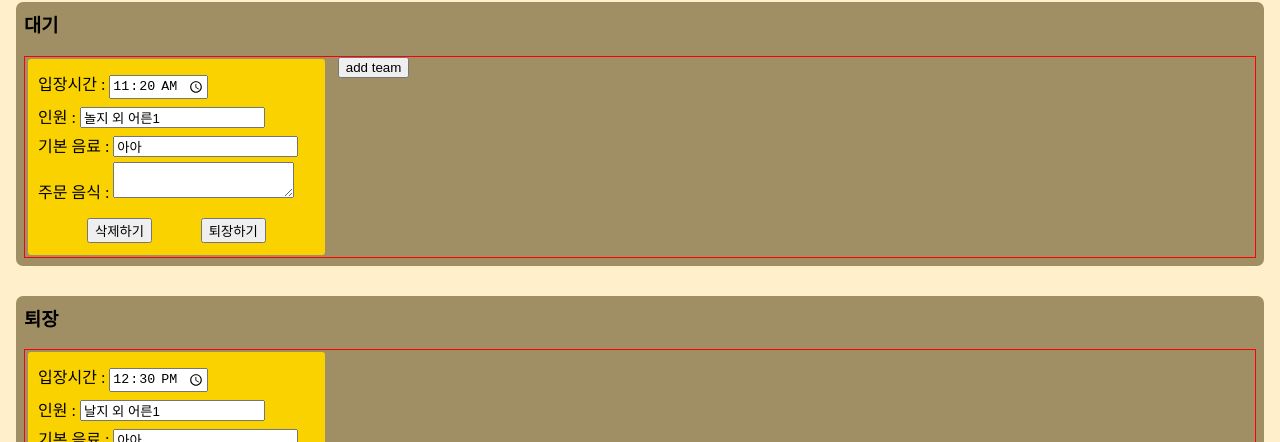
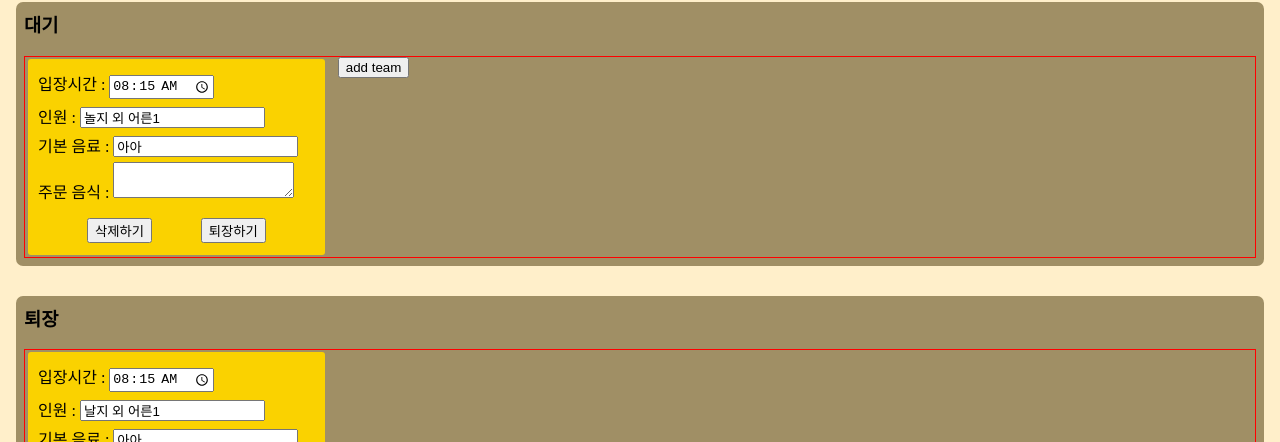
Before and after one commit to nulzi/CafeMemo_FE, a React (Create React App) app: page / in a window 1280 px wide. Shown: the part 954-1396 px from the top of the page. Built offline with nearby package versions, Linux system fonts and the light colour scheme.

Commit message:
Mod : arriveTime, exitTime's type change - type change string to number
becauseof using Date()

```diff
--- a/src/components/AddButton/AddButton.tsx
+++ b/src/components/AddButton/AddButton.tsx
@@ -23,15 +23,13 @@ const AddButton: FC<TAddButtonProps> = ({ type, teamType, tableName }) => {
     );
   };
   const handleAddTeam = () => {
-    const date = new Date();
-
     dispatch(
       addTeam({
         teamType,
         team: {
-          teamId: `team-${date}`,
+          teamId: `team-${Date.now()}`,
           teamType,
-          arriveTime: getFormattedTime(),
+          arriveTime: Date.now(),
           member: "",
           defaultDrink: "",
           orders: "",
--- a/src/components/Team/Team.tsx
+++ b/src/components/Team/Team.tsx
@@ -2,6 +2,7 @@ import React, { ChangeEvent, FC, useState } from "react";
 import { ITeam } from "../../types";
 import { useTypedDispatch } from "../../hooks/redux";
 import { deleteTeam, exit, updateTeam } from "../../store/slices/tablesSlice";
+import { getFormattedTime } from "../../utils/time";
 
 type TTeamProps = {
   team: ITeam;
@@ -24,10 +25,13 @@ const Team: FC<TTeamProps> = ({ team }) => {
 
   const handleEditInput = (e: ChangeEvent<HTMLInputElement>) => {
     const { name, value } = e.target;
+    const date = new Date();
 
+    date.setHours(+value.slice(0, 2));
+    date.setMinutes(+value.slice(3));
     setTeamData({
       ...teamData,
-      arriveTime: name === "time" ? value : teamData.arriveTime,
+      arriveTime: name === "time" ? date.getTime() : teamData.arriveTime,
       member: name === "member" ? value : teamData.member,
       defaultDrink: name === "defaultDrink" ? value : teamData.defaultDrink,
     });
@@ -97,10 +101,11 @@ const Team: FC<TTeamProps> = ({ team }) => {
         <div>
           <label>입장시간 : </label>
           <input
+            style={{ minWidth: 100 }}
             type="time"
             name="time"
             id=""
-            value={teamData.arriveTime}
+            value={getFormattedTime(teamData.arriveTime)}
             onChange={handleEditInput}
             onBlur={handleUpdateTeam}
           />
--- a/src/components/TeamContainer/TeamContainer.tsx
+++ b/src/components/TeamContainer/TeamContainer.tsx
@@ -32,9 +32,11 @@ const TeamContainer: FC<TTeamContainerProps> = ({ wait, teams }) => {
           minWidth: 1163,
         }}
       >
-        {teams.map((team) => (
-          <Team key={team.teamId} team={team} />
-        ))}
+        {wait
+          ? teams
+              .sort((a, b) => 0)
+              .map((team) => <Team key={team.teamId} team={team} />)
+          : teams.map((team) => <Team key={team.teamId} team={team} />)}
         {wait ? <AddButton type="team" teamType="wait" /> : null}
       </div>
     </div>
--- a/src/store/slices/tablesSlice.ts
+++ b/src/store/slices/tablesSlice.ts
@@ -47,7 +47,7 @@ const initialState: TTable = {
         {
           teamId: "team-0",
           teamType: "cur",
-          arriveTime: "10:30",
+          arriveTime: 1720772111910,
           member: "눌지 외 어른1",
           defaultDrink: "아아",
           orders: "참치1",
@@ -55,7 +55,7 @@ const initialState: TTable = {
         {
           teamId: "team-1",
           teamType: "cur",
-          arriveTime: "10:35",
+          arriveTime: 1720772111917,
           member: "눌자 외 어른1",
           defaultDrink: "시그",
           orders: "치탕1",
@@ -132,7 +132,7 @@ const initialState: TTable = {
     {
       teamId: "team-2",
       teamType: "wait",
-      arriveTime: "11:20",
+      arriveTime: 1720772111915,
       member: "놀지 외 어른1",
       defaultDrink: "아아",
       orders: "",
@@ -142,7 +142,7 @@ const initialState: TTable = {
     {
       teamId: "team-3",
       teamType: "exit",
-      arriveTime: "12:30",
+      arriveTime: 1720772111910,
       member: "날지 외 어른1",
       defaultDrink: "아아",
       orders: "파스타1",
@@ -227,7 +227,7 @@ const tablesSlice = createSlice({
       state.exitTeams.push({
         ...payload.team,
         teamType: "exit",
-        exitTime: getFormattedTime(),
+        exitTime: Date.now(),
       });
     },
   },
--- a/src/types/index.ts
+++ b/src/types/index.ts
@@ -3,8 +3,8 @@ export type TTeamType = "cur" | "wait" | "exit";
 export interface ITeam {
   teamId: string;
   teamType: TTeamType;
-  arriveTime: string;
-  exitTime?: string;
+  arriveTime: number;
+  exitTime?: number;
   member: string;
   defaultDrink: string;
   orders: string;
--- a/src/utils/time.ts
+++ b/src/utils/time.ts
@@ -2,8 +2,7 @@ const addZero = (time: number) => {
   return time < 10 ? "0" + time : time;
 };
 
-export const getFormattedTime = () => {
-  const date = new Date();
-
-  return `${addZero(date.getHours())}:${addZero(date.getMinutes())}`;
+export const getFormattedTime = (date: number) => {
+  const curDate = new Date(date);
+  return `${addZero(curDate.getHours())}:${addZero(curDate.getMinutes())}`;
 };
```
